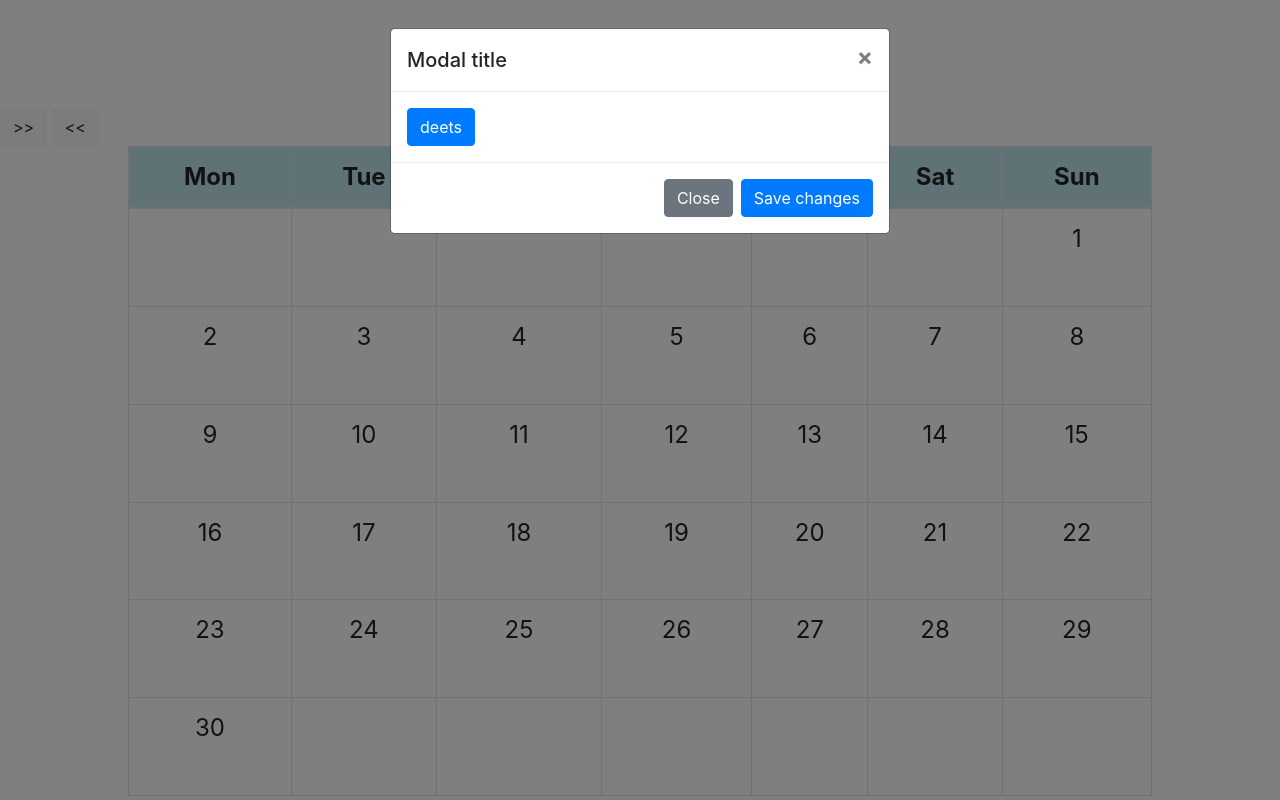
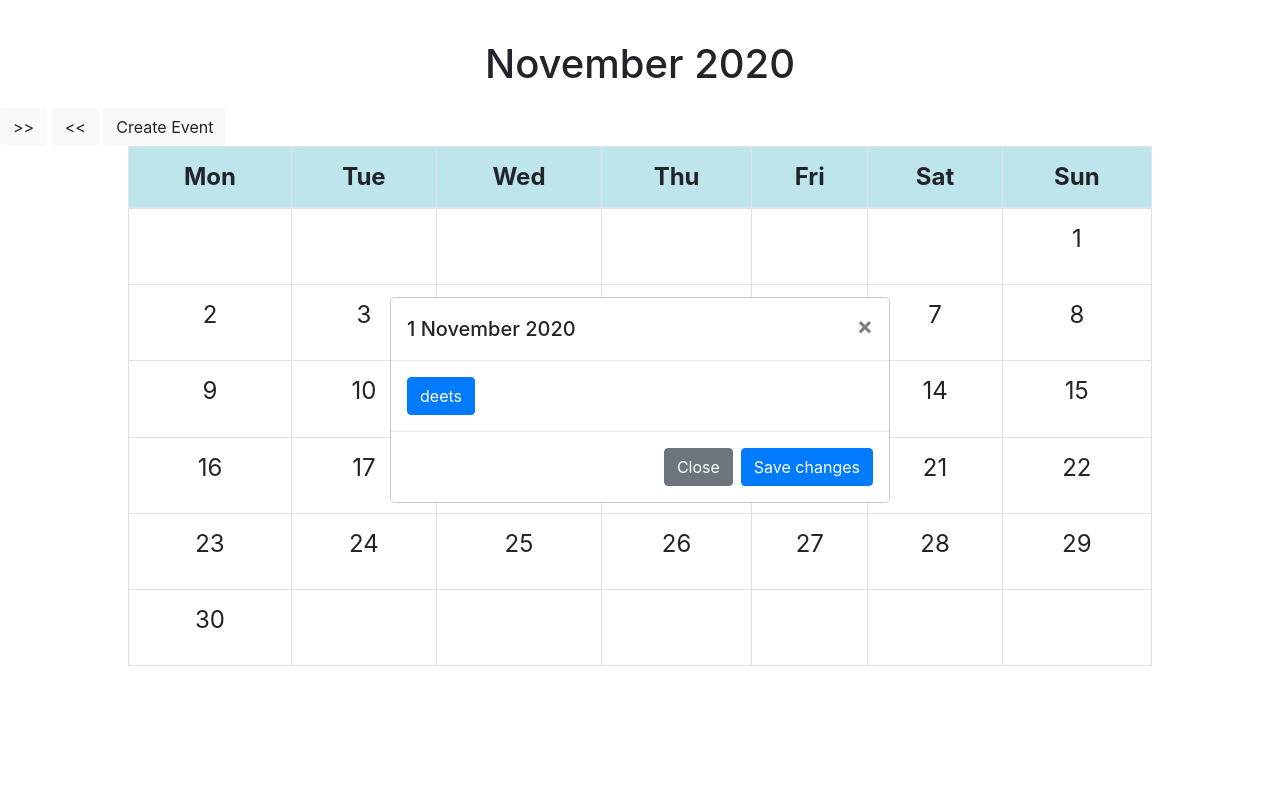
Before and after one commit to hbarrett100/COMP41110-cloud-computing-project, a Flask app: template calendar_app/templates/home.html in a window 1280 px wide, after a click that opens the changed part. Run offline with Flask 2, Linux system fonts and the light colour scheme; the template is opened without the code that fills it, so the values that code supplies are empty; some libraries are stand-ins or nearby versions.

Commit message:
fix modals, add new event modal

```diff
--- a/calendar_app/static/cal.js
+++ b/calendar_app/static/cal.js
@@ -7,6 +7,9 @@
     var d = new Date;
     var currentMonth = d.getMonth();
     var currentYear = d.getFullYear();
+    const monthNames = ["January", "February", "March", "April", "May", "June",
+                "July", "August", "September", "October", "November", "December"
+            ];
 
     return {
         displayedMonthOffset: 0,
@@ -20,10 +23,6 @@
             var month = newD.getMonth();
             var year = newD.getFullYear();
 
-            console.log(" month:" + month);
-            const monthNames = ["January", "February", "March", "April", "May", "June",
-                "July", "August", "September", "October", "November", "December"
-            ];
 
             // display month and year above table
             var curMonthName = monthNames[month];
@@ -60,14 +59,30 @@
                     } else if (counter > daysInMonth) {
                         $('#cal-table').find('tbody tr').eq(-1).append("<td> " + " " + "</td>")
                     } else {
-                        $('#cal-table').find('tbody tr').eq(-1).append("<td> " + counter++ + "</td>")
+                        $('#cal-table').find('tbody tr').eq(-1).append("<td class='table-cell' > " + counter++ + "</td>")
                     }
                 }
             }
-            $('#cal-table').find('tbody tr td').addClass("table-cell");
-            $('#cal-table').find('tbody tr td').attr("data-toggle",'modal');
-            $('#cal-table').find('tbody tr td').attr('data-target', 'event-modal');
+            // assign modal attributes to all tds
+            // $('#cal-table').find('tbody tr td').addClass("table-cell");
+            $('.table-cell').attr("data-toggle",'modal');
+            $('.table-cell').attr('data-target', 'event-modal');
+        },
 
+        populateEventModal: function(thisElem) {
+            // set date selected as title of modal
+            var monthYear = $('#month-name').text();
+            $('#modal-header').html(thisElem.innerHTML + " " + monthYear);
+
+        },
+
+        newEventModal: function() {
+            console.log("inside fn");
+            datepicker = $("#date").flatpickr({
+                dateFormat: 'd-m-yy',
+                defaultDate: new Date(),
+                minDate: "today"
+            });
         }
     }
 })();
@@ -75,29 +90,30 @@
 var controller = (function (rqsCtrl, UICtrl) {
 
     var setupEventListeners = function () {
-        console.log("event listeners set up");
 
         // add on-click to next-month button
         $("#next").click(function() {
-            console.log("next month clicked");
             UICtrl.displayedMonthOffset++;
-            console.log("offset:");
-            console.log(UICtrl.displayedMonthOffset);
             UICtrl.populateCalendarTable();
             });
 
         $("#prev").click(function() {
             UICtrl.displayedMonthOffset--;
-            console.log("offset:");
-            console.log(UICtrl.displayedMonthOffset);
             UICtrl.populateCalendarTable();
             });
 
-        $('#cal-table').on('click','td',function(){
-            console.log("td clicked!");
+        $('#cal-table').on('click','.table-cell',function(event){
             $("#event-modal").modal('show');
+
+            let thisElem = event.target
+            UICtrl.populateEventModal(thisElem)
+
         });
 
+        $("#create").click(function() {
+           console.log("Create");
+           UICtrl.newEventModal();
+            });
     };
 
 
@@ -106,7 +122,6 @@
 
             $(document).ready(function () {
                 setupEventListeners();
-                console.log("ready")
                 UICtrl.populateCalendarTable();
             });
 
--- a/calendar_app/static/main.css
+++ b/calendar_app/static/main.css
@@ -1,7 +1,7 @@
 .table {
     border-radius: 5px;
     width: 80%;
-    height: 100%;
+    height: 80%;
     margin: 0px auto;
     float: none;
 }
@@ -33,3 +33,18 @@
 .table-cell:hover {
     background-color: blueviolet;
 }
+
+.modal-backdrop {
+    background-color: transparent;
+ }
+
+ .modal.fade{
+    opacity:1;
+  }
+
+  /* remove modal transition effect */
+  .modal.fade .modal-dialog {
+     -webkit-transform: translate(0);
+     -moz-transform: translate(0);
+     transform: translate(0);
+  }
--- a/calendar_app/templates/home.html
+++ b/calendar_app/templates/home.html
@@ -5,6 +5,7 @@
     <h1 id="month-name"></h1>
     <button type="button" class="btn btn-light" id="next" class="move-month">>></button>
     <button type="button" class="btn btn-light" id="prev" class="move-month"><<</button>
+    <button type="button" class="btn btn-light" id="create" data-toggle="modal" data-target="#create-event">Create Event</button>
 </div>
 <div id="table-div">
     <table class="table table-bordered" id="cal-table">
@@ -25,14 +26,13 @@
 </div>
 
 
-<!-- event modal -->
+<!-- modal to display event details when table cell clicked -->
 
-<!-- Modal -->
-<div class="modal fade" id="event-modal" tabindex="-1" role="dialog" aria-labelledby="exampleModalLabel" aria-hidden="true">
-  <div class="modal-dialog" role="document">
+<div class="modal fade" id="event-modal"" tabindex="-1" role="dialog" aria-labelledby="exampleModalCenterTitle" aria-hidden="true">
+  <div class="modal-dialog modal-dialog-centered" role="document">
     <div class="modal-content">
       <div class="modal-header">
-        <h5 class="modal-title" id="exampleModalLabel">Modal title</h5>
+        <h5 class="modal-title" id="modal-header"></h5>
         <button type="button" class="close" data-dismiss="modal" aria-label="Close">
           <span aria-hidden="true">&times;</span>
         </button>
@@ -40,10 +40,10 @@
       <div class="modal-body">
         <button class="btn btn-primary" type="button" data-toggle="collapse" data-target="#event-collapse" aria-expanded="false" aria-controls="event-collapse">deets</button>
         <div class="collapse" id="event-collapse">
-            <div class="card card-body">
-              Anim pariatur cliche reprehenderit, enim eiusmod high life accusamus terry richardson ad squid. Nihil anim keffiyeh helvetica, craft beer labore wes anderson cred nesciunt sapiente ea proident.
-            </div>
+          <div class="card card-body">
+            Anim pariatur cliche reprehenderit, enim eiusmod high life accusamus terry richardson ad squid. Nihil anim keffiyeh helvetica, craft beer labore wes anderson cred nesciunt sapiente ea proident.
           </div>
+        </div>
       </div>
       <div class="modal-footer">
         <button type="button" class="btn btn-secondary" data-dismiss="modal">Close</button>
@@ -54,5 +54,32 @@
 </div>
 
 
+<!-- modal to create event -->
+
+
+<!-- Modal -->
+<div class="modal fade" id="create-event" tabindex="-1" role="dialog" aria-labelledby="exampleModalLabel" aria-hidden="true">
+  <div class="modal-dialog" role="document">
+    <div class="modal-content">
+      <div class="modal-header">
+        <h5 class="modal-title" id="exampleModalLabel">New Event</h5>
+        <button type="button" class="close" data-dismiss="modal" aria-label="Close">
+          <span aria-hidden="true">&times;</span>
+        </button>
+      </div>
+      <div class="modal-body">
+        <div id="date">
+
+        </div>
+        ...
+      </div>
+      <div class="modal-footer">
+        <button type="button" class="btn btn-secondary" data-dismiss="modal">Cancel</button>
+        <button type="button" class="btn btn-primary">Save</button>
+      </div>
+    </div>
+  </div>
+</div>
+
 <script src="{{url_for('static', filename='cal.js')}}"></script>
 {% endblock %}
--- a/calendar_app/templates/layout.html
+++ b/calendar_app/templates/layout.html
@@ -13,6 +13,10 @@
   <script src="https://stackpath.bootstrapcdn.com/bootstrap/4.3.1/js/bootstrap.min.js" integrity="sha384-JjSmVgyd0p3pXB1rRibZUAYoIIy6OrQ6VrjIEaFf/nJGzIxFDsf4x0xIM+B07jRM" crossorigin="anonymous"></script>
 <link rel="stylesheet" href="https://maxcdn.bootstrapcdn.com/bootstrap/4.0.0/css/bootstrap.min.css" integrity="sha384-Gn5384xqQ1aoWXA+058RXPxPg6fy4IWvTNh0E263XmFcJlSAwiGgFAW/dAiS6JXm" crossorigin="anonymous">
 
+<!-- flatpickr -->
+<link rel="stylesheet" href="https://cdn.jsdelivr.net/npm/flatpickr/dist/flatpickr.min.css">
+<script src="https://cdn.jsdelivr.net/npm/flatpickr"></script>
+
 
 
     <link rel= "stylesheet" type= "text/css" href= "{{ url_for('static',filename='main.css') }}">
```
